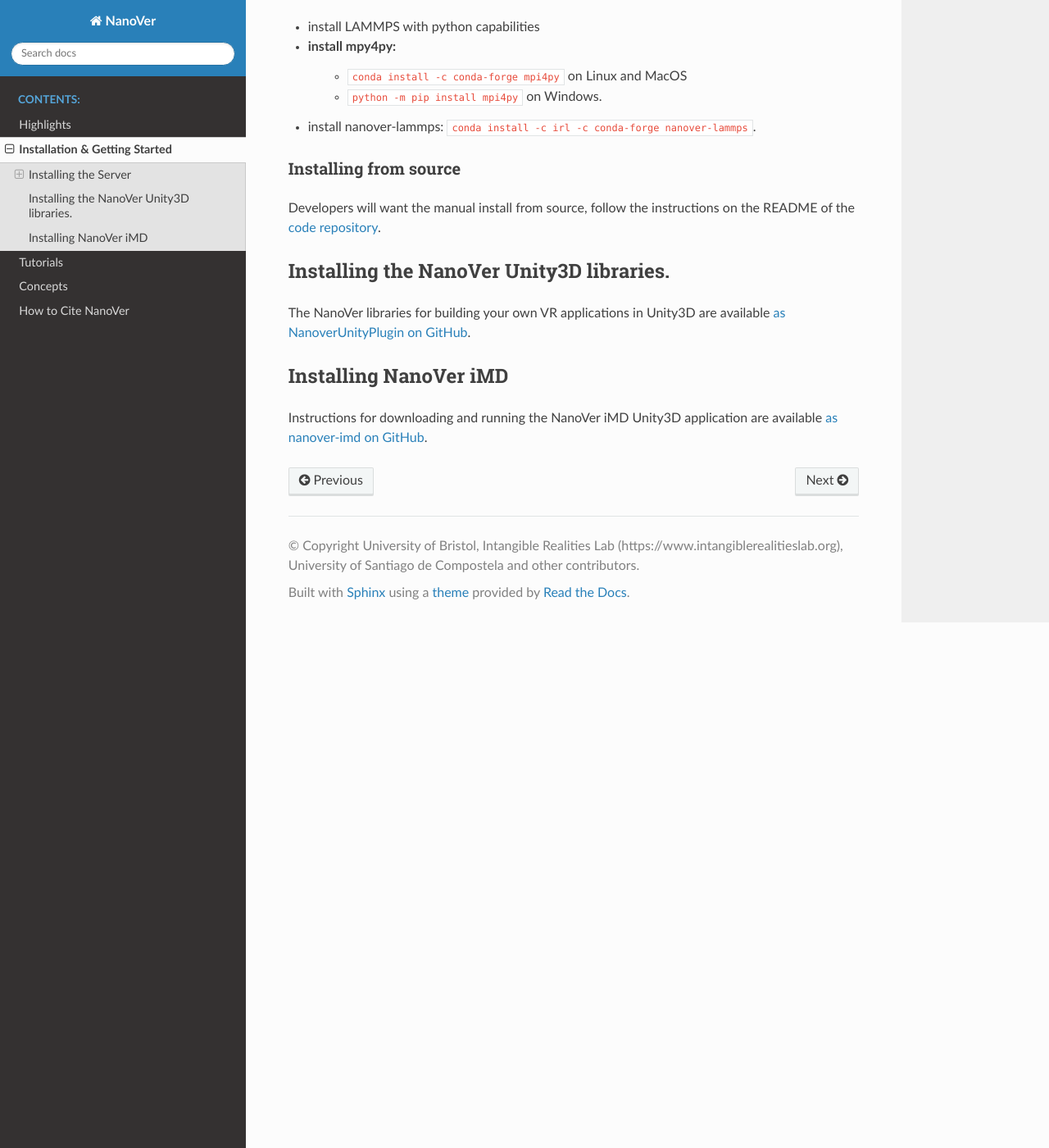
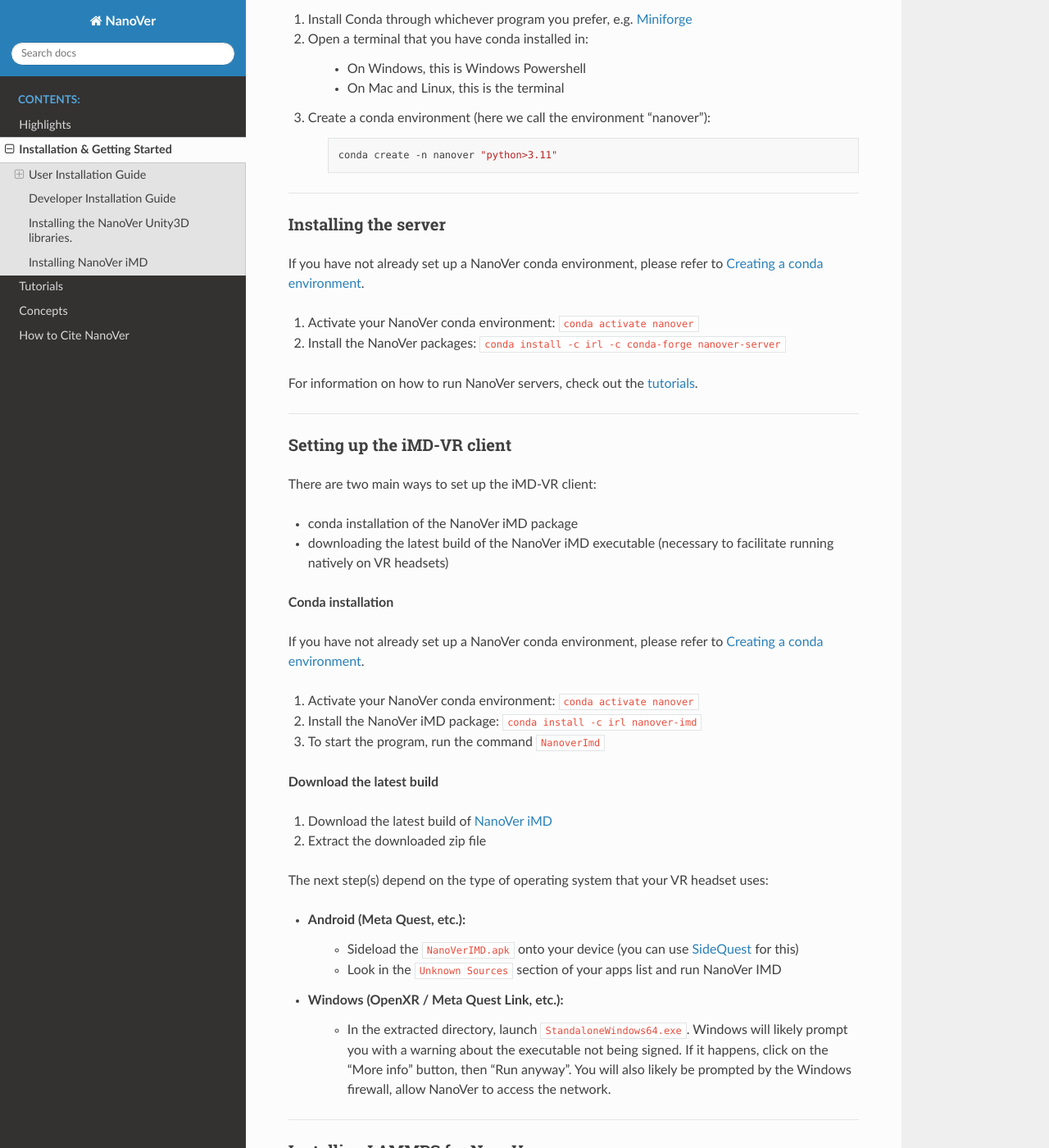
Before and after one commit to IRL2/nanover-docs, a Sphinx documentation site: the page built from source/installation.rst, in a window 1280 px wide and 1400 px high, scrolled down 747 px. Shown: the whole window at 82% size. Built offline with Sphinx 7.4.7 and the Read the Docs theme 2.0.0, drawn with Linux system fonts in a browser that asks for light colours; pages that are not in the unit, such as notebooks, are missing from menus; some of the changed text lies outside the part shown.

Commit message:
Reformat the user installation guide and add information about how to install the NanoVer iMD-VR client

```diff
--- a/source/installation.rst
+++ b/source/installation.rst
@@ -1,5 +1,6 @@
  .. _installation:
 
+==============================
 Installation & Getting Started
 ==============================
 
@@ -12,22 +13,88 @@
 * Interact with molecules in VR by `downloading the VR client <https://github.com/IRL2/nanover-imd/releases/download/nightly/StandaloneWindows64.zip>`_
 * Check out the :ref:`tutorials <Tutorials>`
 
-#####################
-Installing the Server
+.. contents:: Contents
+    :depth: 3
+
+~~~~
+
+#######################
+User Installation Guide
+#######################
+
+.. _creating_conda_env:
+
+Creating a conda environment
+############################
+
+#. Install Conda through whichever program you prefer, e.g. `Miniforge <https://github.com/conda-forge/miniforge>`_
+#. Open a terminal that you have conda installed in:
+
+    * On Windows, this is Windows Powershell
+    * On Mac and Linux, this is the terminal
+
+#. Create a conda environment (here we call the environment "nanover"):
+
+    .. code:: bash
+
+        conda create -n nanover "python>3.11"
+
+~~~~
+
+Installing the server
 #####################
 
-Conda Installation
-##################
+If you have not already set up a NanoVer conda environment, please refer to :ref:`creating_conda_env`.
 
-* Install Anaconda
-* Open the "Anaconda Powershell Prompt" to type the following commands.
-* Create a conda environment (here we call the environment "nanover"): ``conda create -n nanover "python>3.11"``
-* Activate the conda environment: ``conda activate nanover``
-* Install the NanoVer packages:
+#. Activate your NanoVer conda environment: ``conda activate nanover``
 
-.. code:: bash
+#. Install the NanoVer packages: ``conda install -c irl -c conda-forge nanover-server``
 
-    conda install -c irl -c conda-forge nanover-server
+For information on how to run NanoVer servers, check out the :ref:`tutorials <Tutorials>`.
+
+~~~~
+
+Setting up the iMD-VR client
+############################
+
+There are two main ways to set up the iMD-VR client:
+
+* conda installation of the NanoVer iMD package
+* downloading the latest build of the NanoVer iMD executable (necessary to facilitate running natively on
+  VR headsets)
+
+**Conda installation**
+
+If you have not already set up a NanoVer conda environment, please refer to :ref:`creating_conda_env`.
+
+#. Activate your NanoVer conda environment: ``conda activate nanover``
+
+#. Install the NanoVer iMD package: ``conda install -c irl nanover-imd``
+
+#. To start the program, run the command ``NanoverImd``
+
+**Download the latest build**
+
+#. Download the latest build of `NanoVer iMD <https://github.com/IRL2/nanover-imd/releases>`_
+
+#. Extract the downloaded zip file
+
+The next step(s) depend on the type of operating system that your VR headset uses:
+
+* **Android (Meta Quest, etc.)**:
+    * Sideload the ``NanoVerIMD.apk`` onto your device (you can use `SideQuest <https://sidequestvr.com>`_
+      for this)
+    * Look in the ``Unknown Sources`` section of your apps list and run NanoVer IMD
+
+* **Windows (OpenXR / Meta Quest Link, etc.)**:
+    * In the extracted directory, launch ``StandaloneWindows64.exe``. Windows will likely prompt you with
+      a warning about the executable not being signed. If it happens, click on the "More info" button, then
+      "Run anyway". You will also likely be prompted by the Windows firewall, allow NanoVer to access the network.
+
+~~~~
+
+Installing LAMMPS for NanoVer
+#############################
 
 NanoVer can interact with the `LAMMPS <https://lammps.sandia.gov/>`_ simulation engine.
 If you want to use this specific feature, you need to:
@@ -38,8 +105,11 @@
             * ``python -m pip install mpi4py`` on Windows.
 * install nanover-lammps: ``conda install -c irl -c conda-forge nanover-lammps``.
 
-Installing from source
-######################
+~~~~
+
+############################
+Developer Installation Guide
+############################
 
 Developers will want the manual install from source, follow the instructions on the README
 of the `code repository <https://github.com/IRL2/nanover-protocol>`_.
```
